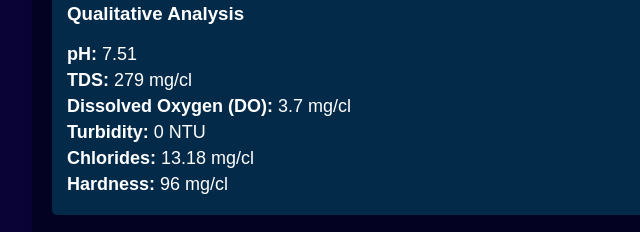
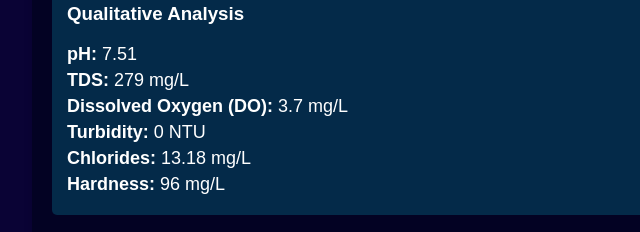
Before and after one commit to arg45-123/mechanical-dept-survey-data, a plain HTML site: page index.html in a window 1280 px wide. Shown: the part 671-903 px from the top of the page, 238-878 px from the left. Drawn offline with Linux system fonts and the light colour scheme.

Commit message:
Update index.html

```diff
--- a/index.html
+++ b/index.html
@@ -88,11 +88,11 @@
         <div class="data-section">
             <h3>Qualitative Analysis</h3>
             <p><strong>pH:</strong> 7.51</p>
-            <p><strong>TDS:</strong> 279 mg/cl</p>
-            <p><strong>Dissolved Oxygen (DO):</strong> 3.7 mg/cl</p>
+            <p><strong>TDS:</strong> 279 mg/L</p>
+            <p><strong>Dissolved Oxygen (DO):</strong> 3.7 mg/L</p>
             <p><strong>Turbidity:</strong> 0 NTU</p>
-            <p><strong>Chlorides:</strong> 13.18 mg/cl</p>
-            <p><strong>Hardness:</strong> 96 mg/cl</p>
+            <p><strong>Chlorides:</strong> 13.18 mg/L</p>
+            <p><strong>Hardness:</strong> 96 mg/L</p>
         </div>
 
         <div class="data-section">
```
